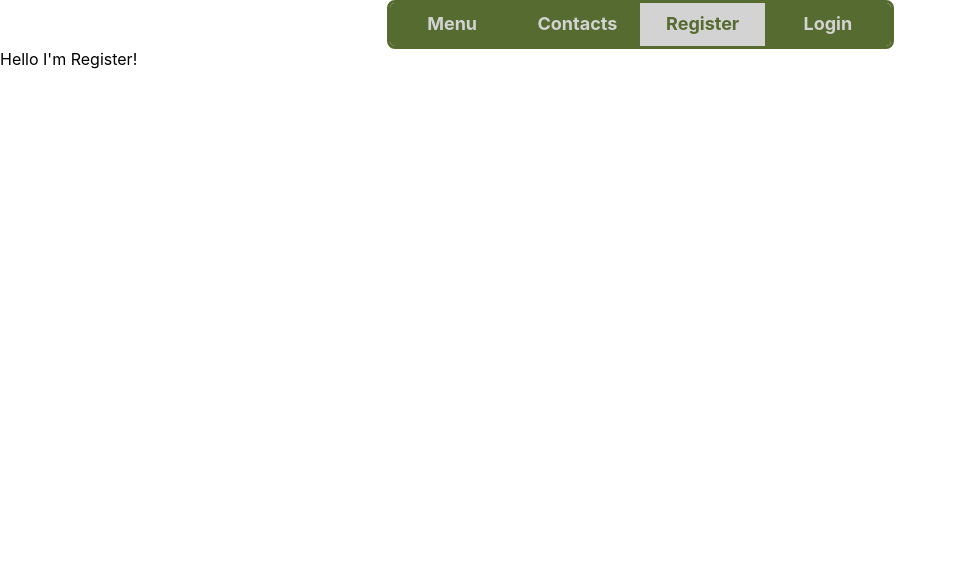
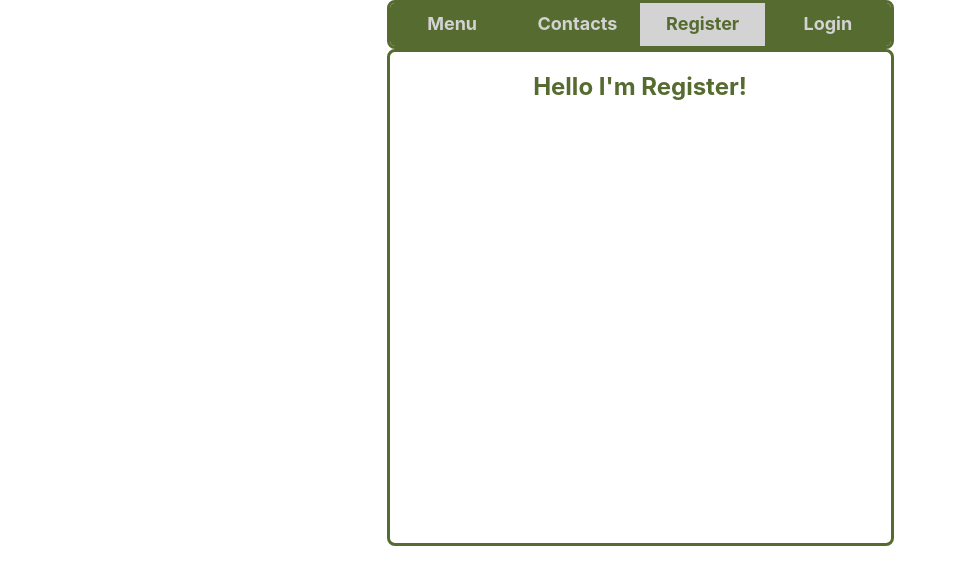
Before and after one commit to KomaNatoR/goit-react-hw-08-phonebook, a React (Create React App) app: page /goit-react-hw-08-phonebook/register in a window 1280 px wide. Shown: the top 584 px of the page, without its empty margins (0-956 px from the left). Built offline with nearby package versions, Linux system fonts and the light colour scheme.

Commit message:
added some styles

```diff
--- a/src/components/modules/Login/Login.jsx
+++ b/src/components/modules/Login/Login.jsx
@@ -1,8 +1,8 @@
-
+import { LoginMainDiv } from "./login.styled";
 
 const Login = () => {
     return (
-        <div>Hello I'm Login!</div>
+        <LoginMainDiv>Hello I'm Login!</LoginMainDiv>
     )
 };
 export default Login;
--- /dev/null
+++ b/src/components/modules/Login/login.styled.jsx
@@ -0,0 +1,17 @@
+import styled from "@emotion/styled";
+
+export const LoginMainDiv = styled.div`
+    width: 461px;
+    height: 461px;
+    margin-left: auto;
+    margin-right: auto;
+    padding: 20px 20px 10px 20px;
+
+    text-align: center;
+    border: 3px solid darkolivegreen;
+    border-radius: 8px;
+    color: darkolivegreen;
+
+    font-weight: 700;
+    font-size: 24px;
+`;
--- a/src/components/modules/Register/Register.jsx
+++ b/src/components/modules/Register/Register.jsx
@@ -1,8 +1,8 @@
-
+import { RegisterMainDiv } from "./register.styled";
 
 const Register = () => {
     return (
-        <div>Hello I'm Register!</div>
+        <RegisterMainDiv>Hello I'm Register!</RegisterMainDiv>
     )
 };
 export default Register;
--- /dev/null
+++ b/src/components/modules/Register/register.styled.jsx
@@ -0,0 +1,17 @@
+import styled from "@emotion/styled";
+
+export const RegisterMainDiv = styled.div`
+    width: 461px;
+    height: 461px;
+    margin-left: auto;
+    margin-right: auto;
+    padding: 20px 20px 10px 20px;
+
+    text-align: center;
+    border: 3px solid darkolivegreen;
+    border-radius: 8px;
+    color: darkolivegreen;
+
+    font-weight: 700;
+    font-size: 24px;
+`;
```
